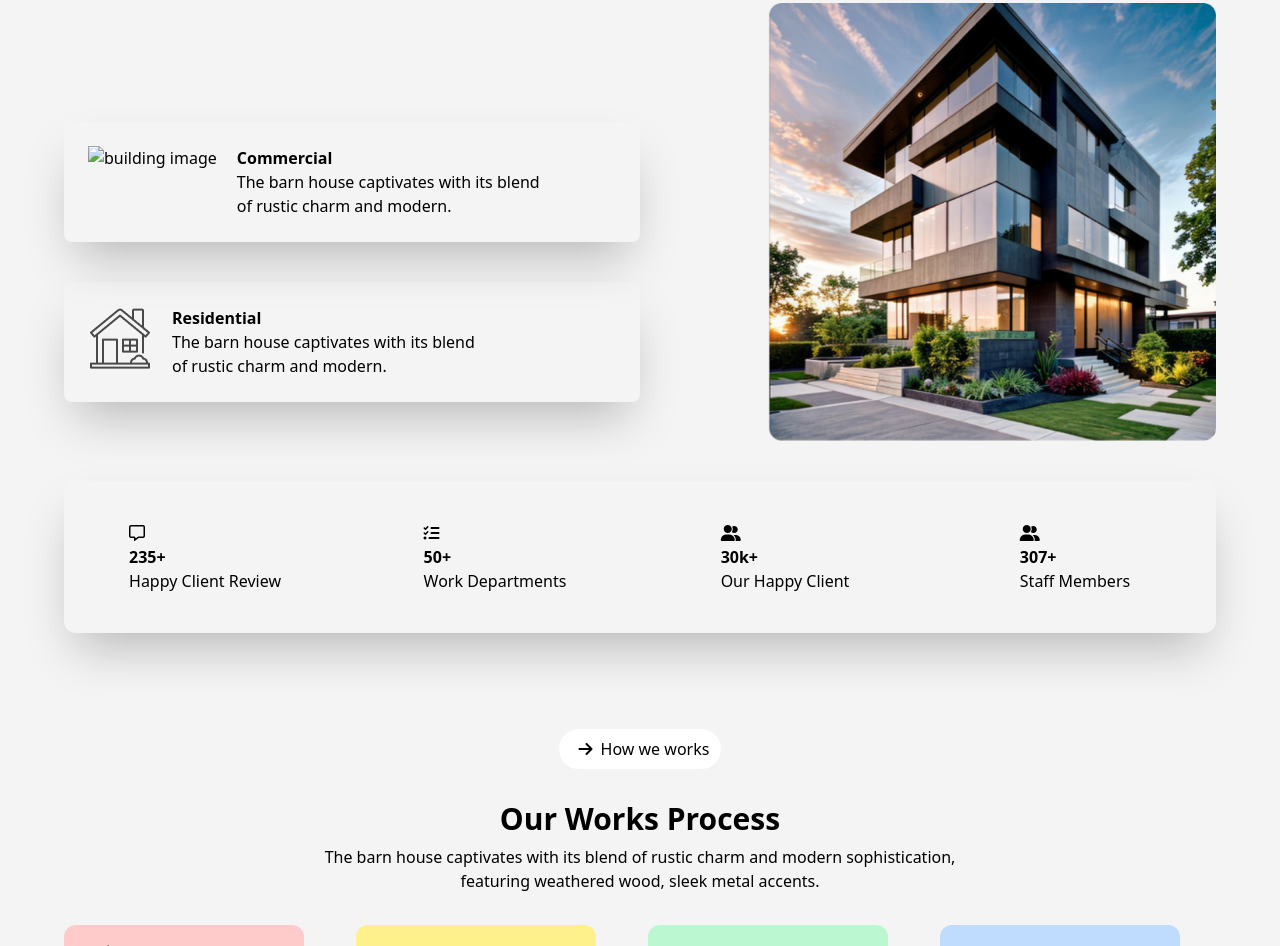
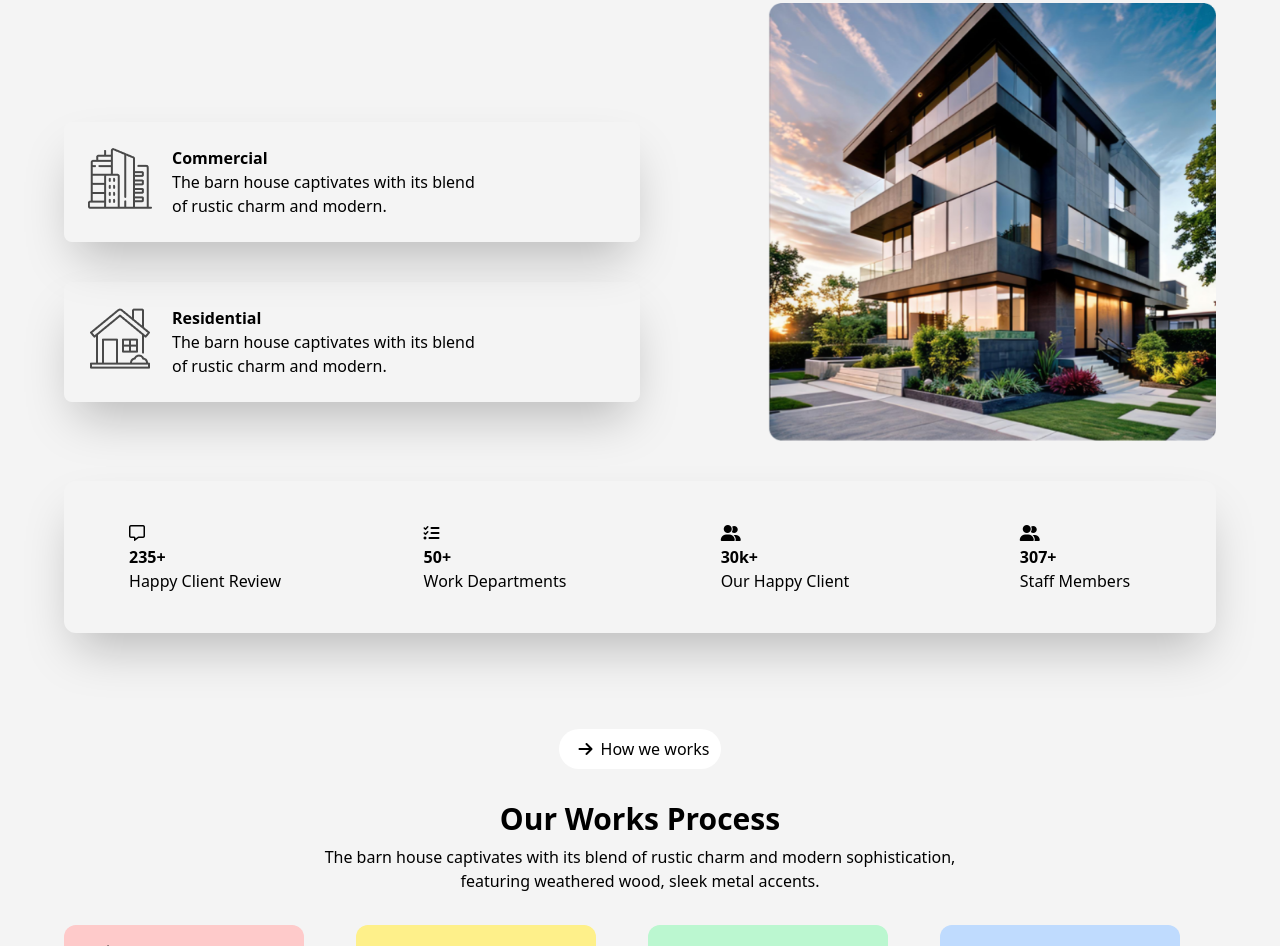
Before and after one commit to Mamun9698/B10ASSIGNMENT3B4, a plain HTML site: page index.html in a window 1280 px wide. Shown: the part 1087-2033 px from the top of the page. Drawn offline with nearby package versions, Linux system fonts and the light colour scheme.

Commit message:
Update index.html

```diff
--- a/index.html
+++ b/index.html
@@ -76,7 +76,7 @@
               <!-- Commercial Building -->
                <div class=" flex shadow-2xl p-6 rounded-lg mt-10 max-w-full">
                 <div>
-                    <img src=".assets/commercial.png" alt="building image">
+                    <img src="/assets/commercial.png" alt="building image">
                 </div>
                 <div class="px-5">
                 <h3 class="font-bold">Commercial</h3>
```
